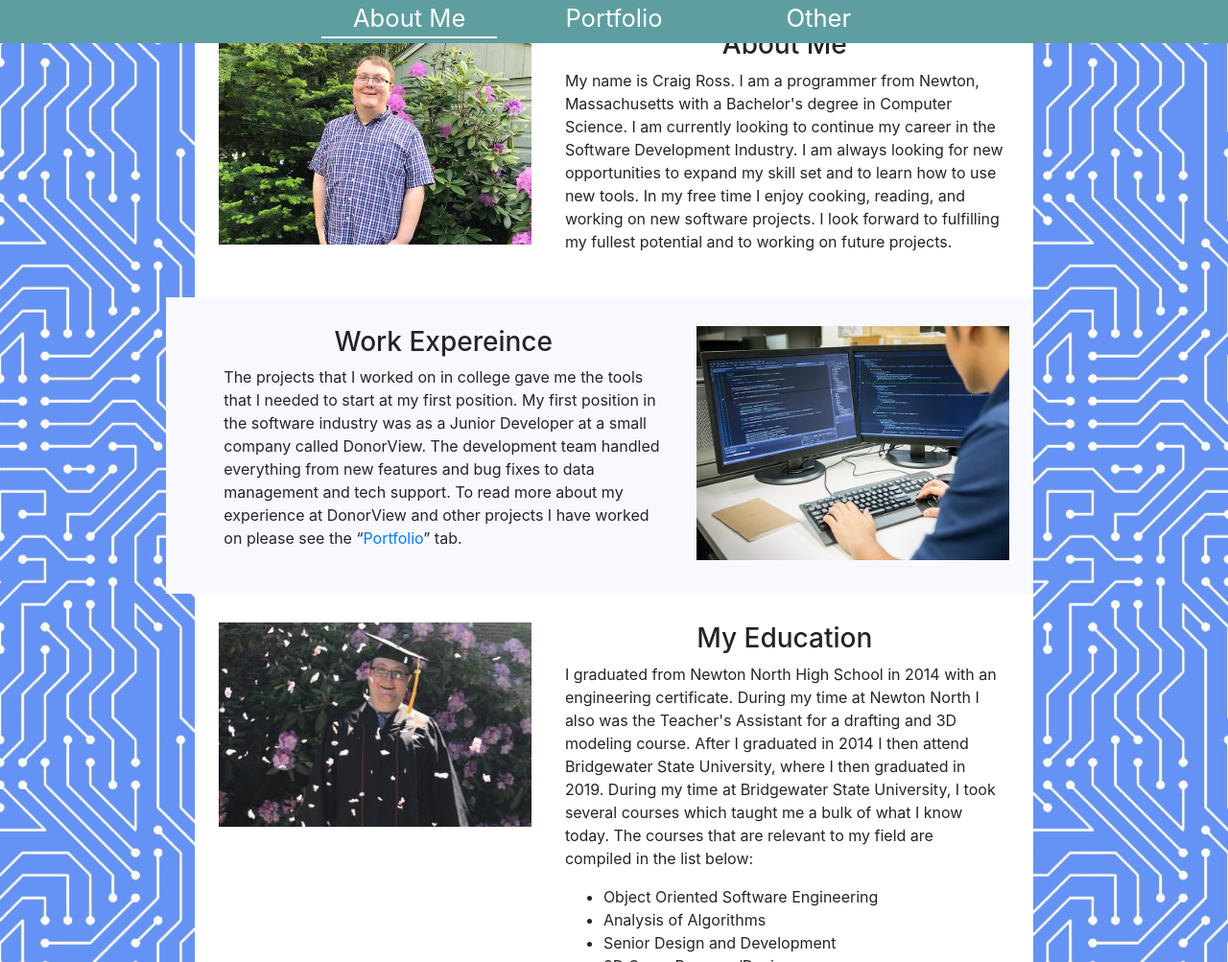
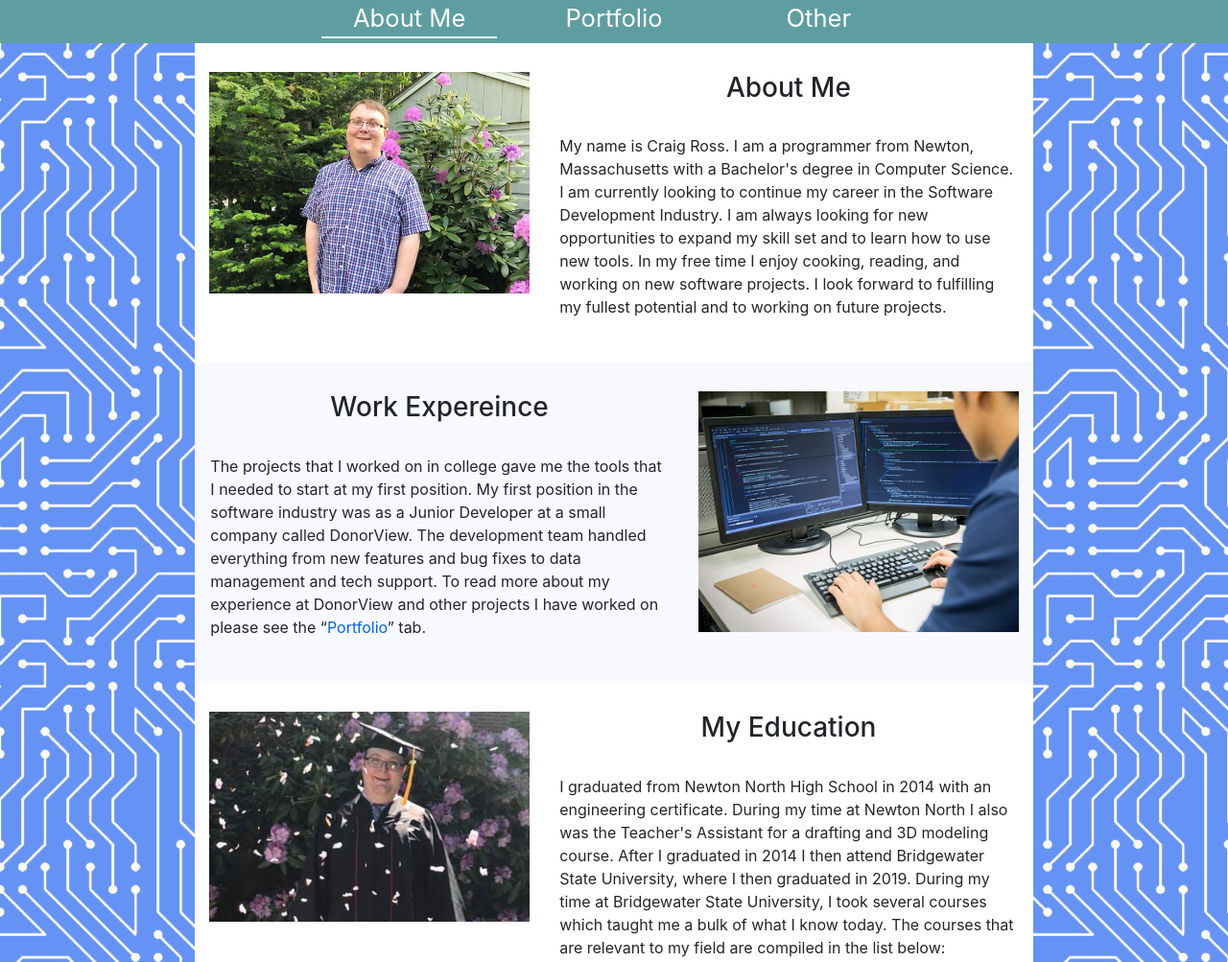
Before and after one commit to CraigRoss95/Website, a plain HTML site: page Index.html in a window 1280 px wide. Shown: the top 1003 px of the page at 96% size. Drawn offline with nearby package versions, Linux system fonts and the light colour scheme.

Commit message:
fixed about section clipping

```diff
--- a/Index.html
+++ b/Index.html
@@ -2,9 +2,10 @@
 <html>
 
 <head>
+    <link rel="stylesheet" href="https://stackpath.bootstrapcdn.com/bootstrap/4.3.1/css/bootstrap.min.css" integrity="sha384-ggOyR0iXCbMQv3Xipma34MD+dH/1fQ784/j6cY/iJTQUOhcWr7x9JvoRxT2MZw1T" crossorigin="anonymous">
+
     <link rel="stylesheet" href="css/site.css" />
     <link rel="stylesheet" href="css/about.css" />
-    <link rel="stylesheet" href="https://stackpath.bootstrapcdn.com/bootstrap/4.3.1/css/bootstrap.min.css" integrity="sha384-ggOyR0iXCbMQv3Xipma34MD+dH/1fQ784/j6cY/iJTQUOhcWr7x9JvoRxT2MZw1T" crossorigin="anonymous">
 
     <script src="js/other.js"></script>
 </head>
@@ -29,9 +30,8 @@
 
         </div>
         <div class="col-8 content" style="padding-left:0px; padding-right:0px;">
-            <div class="row">
 
-                <div class="row content-row">
+                <div class="content-row row">
                     <div class="col-md-5 col-12">
                         <img src="Assets/me.jpg" style="width:100%;">
                     </div>
@@ -56,7 +56,7 @@
                     </div>
                 </div>
 
-                <div class="row content-row" style="background-color: ghostwhite;">
+                <div class="content-row row" style="background-color: ghostwhite;">
                     <div class="col-md-7 col-12">
                         <div class="row">
                             <h3>
@@ -175,7 +175,6 @@
                         <img src="Assets/skills.png" style="width:100%;">
                     </div>
                 </div>
-            </div>
 
                 <div class="contact-info col-12">
                     <div class="row">
--- a/css/about.css
+++ b/css/about.css
@@ -6,11 +6,13 @@ h3 {
 .content-row {
     padding-top: 30px;
     padding-bottom: 30px;
-    padding-left: 40px;
-    padding-right: 40px;
+    margin-left: 0px;
+    margin-right: 0px;
 }
 
+
 .description {
-    padding-left: 20px;
-    padding-right: 20px;
+    padding-left: 1em;
+    padding-right: 1em;
+    padding-top: 2em;
 }
--- a/css/site.css
+++ b/css/site.css
@@ -82,11 +82,11 @@ body {
     background-color: powderblue;
     text-align: center;
 }
-.contentcontent-wrapper {
+.content-wrapper {
     padding-top: 3.5vw;
     padding-left: 0px;
     padding-right:0px;
-    padding-bottom:0px;
+    padding-bottom:0px
 }
 .content-wrapper-sidebar{
     background-image: url(../Assets/background.jpg);
--- a/js/portolio.js
+++ b/js/portolio.js
@@ -39,7 +39,7 @@ JohnathanImage.src = "Assets/portfolio-pictures/Jonathan.png";
 entryArr.push({
     title: "FIS",
     imageURL: fis.src,
-    description: "I currently work at FIS (Fidelity National Information Services), on the Tokens Team. At FIS we use a microservice architecture, we are all cogs in a much larger machine, our cog is the Tokens Service. This is where I learned a tech stack that was almost entirely new to me including Java, Spring, and Docker. I started this job in the summer of 2021, and have been working from my home office ever since. "
+    description: "I currently work at FIS (Fidelity National Information Services), on an Ecommerce. At FIS we use a microservice architecture, we are all cogs in a much larger machine, our cog is the Tokens Service. This is where I learned a tech stack that was almost entirely new to me including Java, Spring, and Docker. I started this job in the summer of 2021, and have been working from my home office ever since. "
 });
 
 entryArr.push({
```
Also changed, not shown: Assets/portfolio-pictures/website.png.
